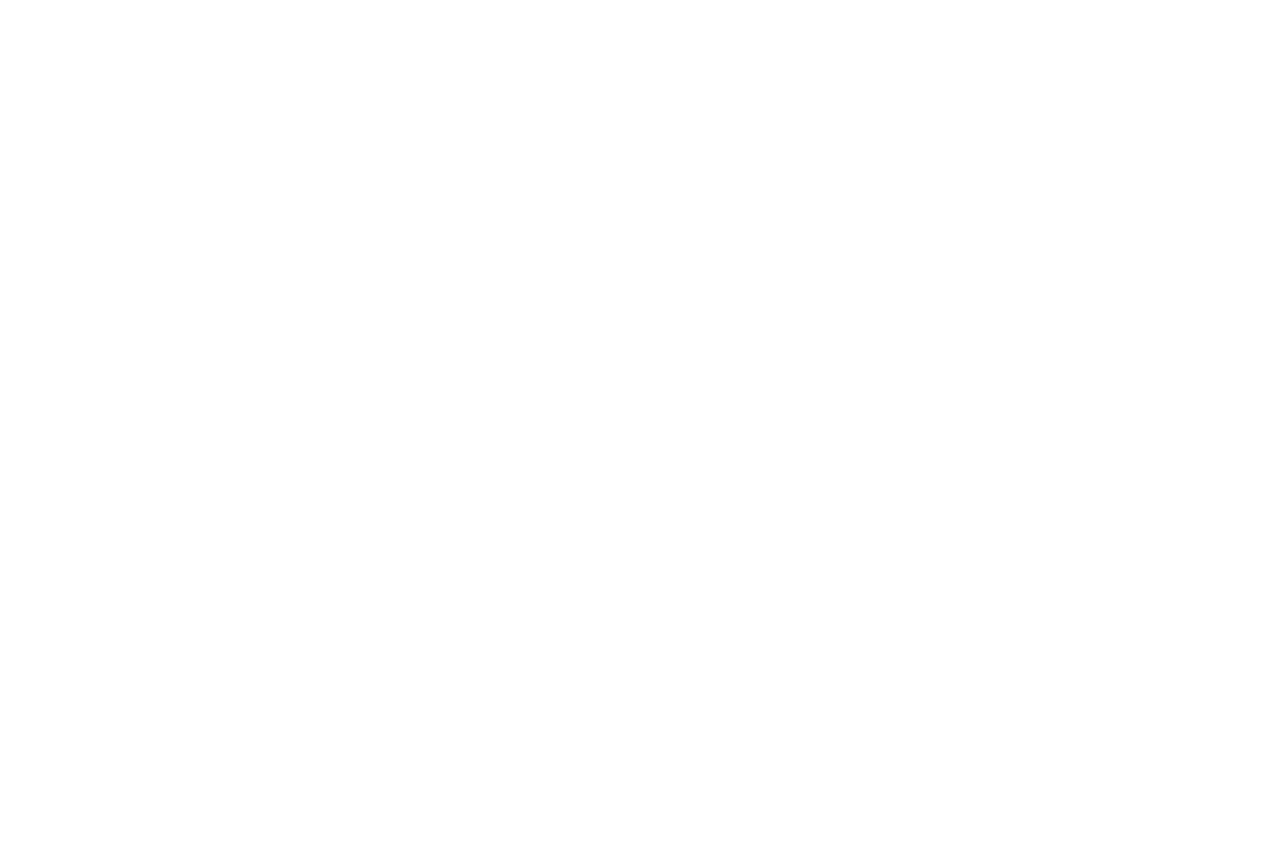
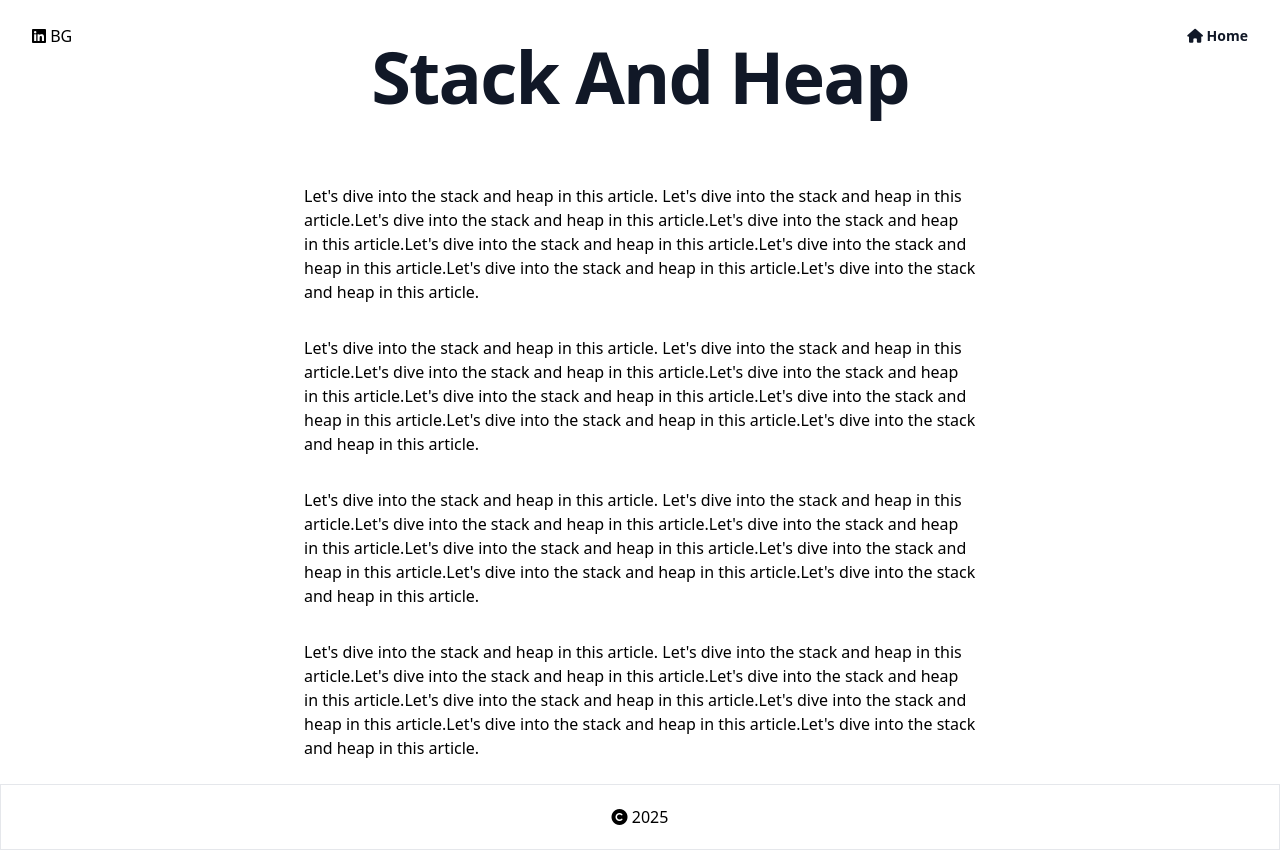
Before and after one commit to jirishus/personal-blog, a website: page blog/stackAndHeap.html in a window 1280 px wide. Before the commit the page ends 800 px from the top, so only its background shows below. Drawn offline with nearby package versions, Linux system fonts and the light colour scheme.

Commit message:
blog index and first article

```diff
--- a/blog/stackAndHeap.html
+++ b/blog/stackAndHeap.html
@@ -0,0 +1,74 @@
+<!DOCTYPE html>
+<html lang="en">
+
+<head>
+  <meta charset="utf-8">
+  <meta name="viewport" content="width=device-width, initial-scale=1">
+  <title>Brandon Gagon | Personal Blog</title>
+  <script src="https://cdn.tailwindcss.com"></script>
+  <link rel="stylesheet" href="https://cdn.jsdelivr.net/npm/@fortawesome/fontawesome-free@6.6.0/css/all.min.css">
+</head>
+<body>
+
+  <div class="bg-white">
+    <header class="absolute inset-x-0 top-0 z-50">
+      <nav class="flex items-center justify-between p-6 lg:px-8" aria-label="Global">
+        <div class="flex lg:flex-1">
+          <a href="https://www.linkedin.com/in/brandon-gagon-8ba73b65/" target="_blank" class="-m-1.5 p-1.5">
+            <span class="sr-only">Your Company</span>
+            <i class="fa-brands fa-linkedin"></i> BG
+          </a>
+        </div>
+        <div class="flex lg:hidden">
+          <button type="button" class="-m-2.5 inline-flex items-center justify-center rounded-md p-2.5 text-gray-700">
+            <span class="sr-only">Open main menu</span>
+            <svg class="size-6" fill="none" viewBox="0 0 24 24" stroke-width="1.5" stroke="currentColor" aria-hidden="true" data-slot="icon">
+              <path stroke-linecap="round" stroke-linejoin="round" d="M3.75 6.75h16.5M3.75 12h16.5m-16.5 5.25h16.5" />
+            </svg>
+          </button>
+        </div>
+        <div class="hidden lg:flex lg:gap-x-12">
+          <a href="../" class="text-sm/6 font-semibold text-gray-900">
+            <i class="fa fa-home"></i> Home
+          </a>
+        </div>
+      </nav>
+
+    </header>
+
+    <div class="relative isolate">
+      <div class="mx-auto max-w-2xl pt-6 pb-0 sm:pt-10 sm:pb-0 lg:py-10">
+        <div class="text-center">
+          <h1 class="text-5xl font-semibold tracking-tight text-balance text-gray-900 sm:text-7xl">Stack And Heap</h1>
+        </div>
+      </div>
+    </div>
+
+    <div class="relative isolate">
+      <div class="mx-auto max-w-2xl">
+        <p class="mt-8">
+          Let's dive into the stack and heap in this article. Let's dive into the stack and heap in this article.Let's dive into the stack and heap in this article.Let's dive into the stack and heap in this article.Let's dive into the stack and heap in this article.Let's dive into the stack and heap in this article.Let's dive into the stack and heap in this article.Let's dive into the stack and heap in this article.
+        </p>
+
+        <p class="mt-8">
+          Let's dive into the stack and heap in this article. Let's dive into the stack and heap in this article.Let's dive into the stack and heap in this article.Let's dive into the stack and heap in this article.Let's dive into the stack and heap in this article.Let's dive into the stack and heap in this article.Let's dive into the stack and heap in this article.Let's dive into the stack and heap in this article.
+        </p>
+
+        <p class="mt-8">
+          Let's dive into the stack and heap in this article. Let's dive into the stack and heap in this article.Let's dive into the stack and heap in this article.Let's dive into the stack and heap in this article.Let's dive into the stack and heap in this article.Let's dive into the stack and heap in this article.Let's dive into the stack and heap in this article.Let's dive into the stack and heap in this article.
+        </p>
+
+        <p class="mt-8">
+          Let's dive into the stack and heap in this article. Let's dive into the stack and heap in this article.Let's dive into the stack and heap in this article.Let's dive into the stack and heap in this article.Let's dive into the stack and heap in this article.Let's dive into the stack and heap in this article.Let's dive into the stack and heap in this article.Let's dive into the stack and heap in this article.
+        </p>
+      </div>
+    </div>
+
+  <footer class="border py-5 px-5 mt-6">
+    <p class="text-center"><i class="fa fa-copyright"></i> 2025</p>
+  </footer>
+
+  <script src="scripts/main.js"></script>
+</body>
+
+</html>
```
Also changed, not shown: blog/index.html (+4 -1 lines).
